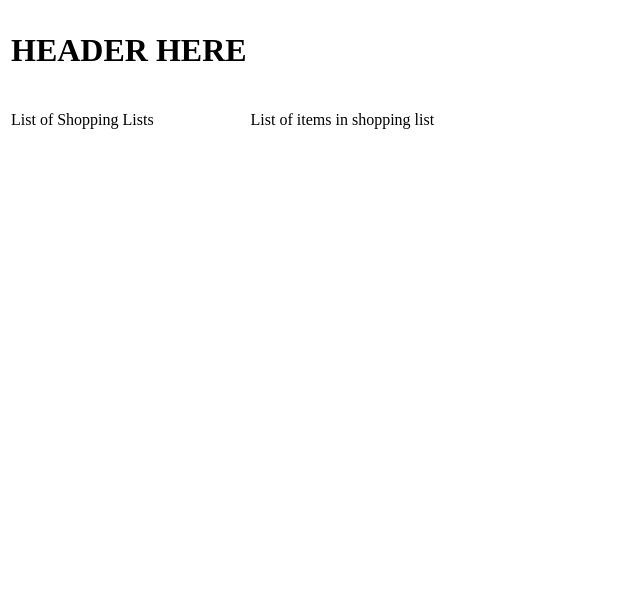
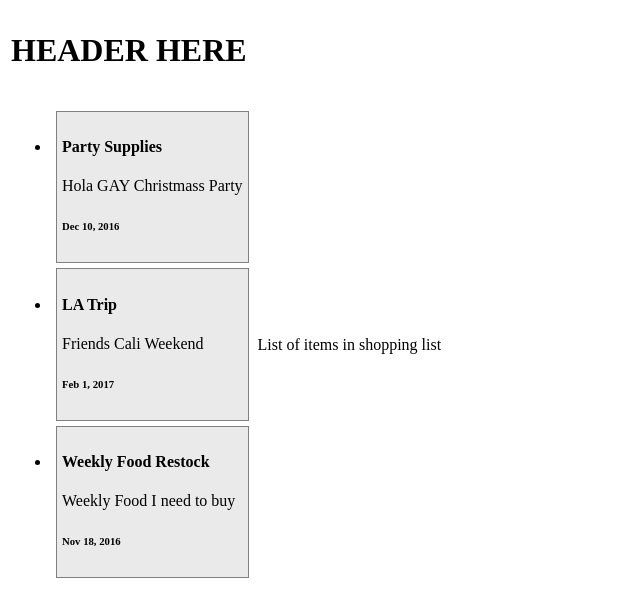
Before and after one commit to jennyEckstein/shopping-list, an Angular app in the folder shopping-list/: page / in a window 1280 px wide. Shown: the top 616 px of the page, without its empty margins (0-640 px from the left). Built offline with nearby package versions, Linux system fonts and the light colour scheme.

Commit message:
feat: created demo array and printed out results

```diff
--- a/shopping-list/src/app/app.component.ts
+++ b/shopping-list/src/app/app.component.ts
@@ -6,5 +6,5 @@ import { Component } from '@angular/core';
   styleUrls: ['./app.component.css']
 })
 export class AppComponent {
-  title = 'shop works!';
+
 }
--- a/shopping-list/src/app/app.module.ts
+++ b/shopping-list/src/app/app.module.ts
@@ -7,13 +7,15 @@ import { AppComponent } from './app.component';
 import { HeaderComponent } from './header.component';
 import { ShoppingListsComponent } from './shopping-lists/shopping-lists.component';
 import { ItemListComponent } from './item-list/item-list.component';
+import { ShoppingListItemComponent } from './shopping-list-item/shopping-list-item.component';
 
 @NgModule({
   declarations: [
     AppComponent,
     HeaderComponent,
     ShoppingListsComponent,
-    ItemListComponent
+    ItemListComponent,
+    ShoppingListItemComponent
   ],
   imports: [
     BrowserModule,
--- /dev/null
+++ b/shopping-list/src/app/shopping-list-item/shopping-item.ts
@@ -0,0 +1,9 @@
+export class ShoppingItem {
+	constructor(
+			public name: string,
+			public description: string,
+			public imagePath: string,
+			public date: Date
+		){}
+
+}
--- /dev/null
+++ b/shopping-list/src/app/shopping-list-item/shopping-list-item.component.ts
@@ -0,0 +1,17 @@
+import { Component, OnInit } from '@angular/core';
+
+
+
+@Component({
+  selector: 'shop-shopping-list-item',
+  templateUrl: './shopping-list-item.component.html',
+  styleUrls: ['./shopping-list-item.component.css']
+})
+export class ShoppingListItemComponent implements OnInit {
+
+  constructor() { }
+
+  ngOnInit() {
+  }
+
+}
--- a/shopping-list/src/app/shopping-lists/shopping-lists.component.css
+++ b/shopping-list/src/app/shopping-lists/shopping-lists.component.css
@@ -0,0 +1,6 @@
+div{
+	border:1px solid gray;
+	background-color: #EAEAEA;
+	padding: 5px;
+	margin: 5px;
+}
--- a/shopping-list/src/app/shopping-lists/shopping-lists.component.html
+++ b/shopping-list/src/app/shopping-lists/shopping-lists.component.html
@@ -1,3 +1,9 @@
-<p>
-  List of Shopping Lists
-</p>
+<ul>
+	<li *ngFor="let item of shopping_lists">
+	<div>
+		<h4>{{item.name}}</h4>
+		<p>{{item.description}}</p>
+		<h6>{{item.date | date}}</h6>
+	</div>
+	</li>
+</ul>
--- a/shopping-list/src/app/shopping-lists/shopping-lists.component.ts
+++ b/shopping-list/src/app/shopping-lists/shopping-lists.component.ts
@@ -1,4 +1,6 @@
 import { Component, OnInit } from '@angular/core';
+import { ShoppingItem } from '../shopping-list-item/shopping-item';
+
 
 @Component({
   selector: 'shop-shopping-lists',
@@ -7,7 +9,25 @@ import { Component, OnInit } from '@angular/core';
 })
 export class ShoppingListsComponent implements OnInit {
 
+	shopping_lists: ShoppingItem[] = [
+		{name: 'Party Supplies',
+		description: 'Hola GAY Christmass Party',
+		imagePath: 'C:/Users/Jenny/Downloads.GilSpitzer.jpg',
+		date: new Date('12/10/2016')},
+		{name: 'LA Trip',
+		description: 'Friends Cali Weekend',
+		imagePath: 'C:/Users/Jenny/Downloads.GilSpitzer.jpg',
+		date: new Date('02/01/2017')},
+		{name: 'Weekly Food Restock',
+		description: 'Weekly Food I need to buy',
+		imagePath: 'C:/Users/Jenny/Downloads.GilSpitzer.jpg',
+		date: new Date('11/18/2016')}
+
+	];
+
   constructor() { }
+
+
 
   ngOnInit() {
   }
```
Also changed, not shown: shopping-list/src/app/shopping-list-item/shopping.service.ts (added, +10 -0 lines), shopping-list/src/app/shopping-list-item/shopping-list-item.component.css (added), shopping-list/src/app/shopping-list-item/shopping-list-item.component.html (added).
